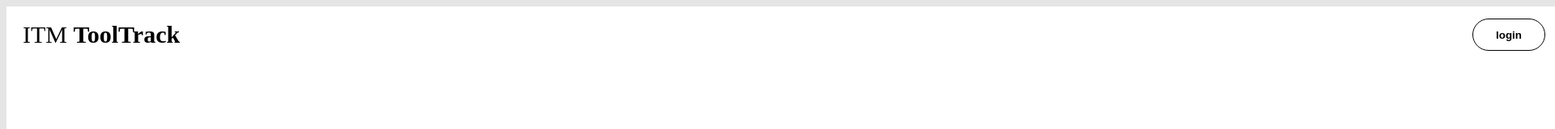
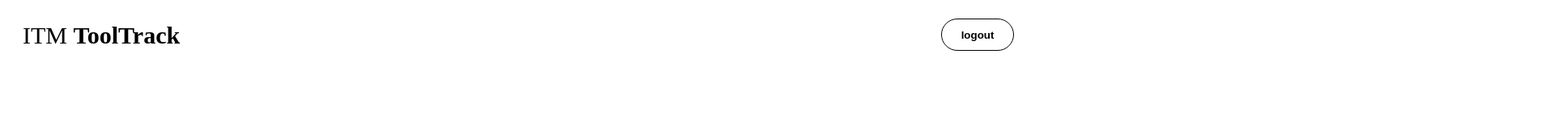
Before and after one commit to kyinn1307/ToolTrack-frontend, a React (Create React App) app: page /roomselection in a window 1280 px wide. Shown: the top 160 px of the page at 81% size, 1920 px wide, since content can reach past the window. Built offline with nearby package versions, Linux system fonts and the light colour scheme.

Commit message:
modify the main button and login button

```diff
--- a/src/BorrowingPage.js
+++ b/src/BorrowingPage.js
@@ -14,7 +14,7 @@ const BorrowingPage = () => {
     blanket: 10,
     medicine: 15,
     earphone: 12,
-    ruler: 20,
+    ruler: 8,
     tissue: 10,
   };
 
@@ -56,7 +56,9 @@ const BorrowingPage = () => {
       <Header isLoggedIn={true} /*onLogoutClick={handleLogoutClick}*/ />{" "}
       {item && (
         <div className="e102_2">
-          <span className="e102_3">Student’s office</span>
+          <span className="e102_3">
+            {from === "office" ? "Office" : "Student Room"}
+          </span>
           <span className="e102_6">{itemName}</span>
           <div
             className="e102_22"
--- a/src/Header.js
+++ b/src/Header.js
@@ -1,27 +1,36 @@
 import React from "react";
 import "../src/styles/header.css";
-import { useNavigate } from "react-router-dom";
+import { useNavigate, useLocation } from "react-router-dom";
 
-const Header = () => {
+const Header = ({ isLoggedIn, onLoginClick, onLogoutClick }) => {
   const navigate = useNavigate();
+  const location = useLocation();
 
-  const handleLoginClick = () => {
-    navigate("/"); // Use navigate to change the route
+  const handleMainButtonClick = () => {
+    if (location.pathname === "/" || location.pathname === "/signup") {
+      navigate("/"); // Navigate to login page
+    } else {
+      navigate("/roomselection"); // Navigate to roomselection page
+    }
   };
+
+  const isLoginPage = location.pathname === "/";
 
   return (
     <div className="e1_4">
-      <span className="e1_7" id="main-button" onClick={handleLoginClick}>
+      <span className="e1_7" id="main-button" onClick={handleMainButtonClick}>
         ITM <b>ToolTrack</b>
       </span>
+      {!isLoginPage && (
         <button
           type="button"
           className="e1_8"
           id="login-button"
-        onClick={handleLoginClick}
+          onClick={isLoggedIn ? onLogoutClick : onLoginClick}
         >
-        login
+          {isLoggedIn ? "logout" : "login"}
         </button>
+      )}
     </div>
   );
 };
--- a/src/ItemBorrowingDatePage.js
+++ b/src/ItemBorrowingDatePage.js
@@ -54,7 +54,7 @@ const ItemBorrowingDatePage = () => {
   const handleConfirmClick = async () => {
     const data = {
       item,
-      quantity: value,
+      quantity: value, // have to modify the variable name
       borrowingDate,
       returningDate,
     };
@@ -87,7 +87,9 @@ const ItemBorrowingDatePage = () => {
       <Header isLoggedIn={true} /*onLogoutClick={handleLogoutClick}*/ />{" "}
       <div className="e102_53">
         <div className="e174_9">
-          <span className="e102_54">Student’s office</span>
+          <span className="e102_54">
+            {from === "office" ? "Office" : "Student Room"}
+          </span>
           <span className="e102_55">
             {item.charAt(0).toUpperCase() + item.slice(1)}
           </span>
--- a/src/styles/SignUp.css
+++ b/src/styles/SignUp.css
@@ -1,58 +1,17 @@
-body {
-  background: #e5e5e5;
-}
-/* header */
-.e1_4 {
-  position: relative;
-  width: 1920px;
-  height: 70px;
-
-  background-color: #ffffff;
-}
-/* website name */
-.e1_7 {
-  position: absolute;
-  width: 198px;
-  height: 37px;
-  left: 20px;
-  top: 16px;
-  font-family: "Kumbh Sans";
-  font-style: normal;
-  font-weight: 400;
-  font-size: 30px;
-  line-height: 37px;
-  color: #000000;
-  cursor: pointer;
-}
-/* login group */
-.e1_8 {
-  box-sizing: border-box;
-  font-weight: bold;
-  position: absolute;
-  width: 90px;
-  height: 40px;
-  left: 1810px;
-  top: 15px;
-  text-align: center;
-  border: 1px solid #000000;
-  border-radius: 20px;
-  cursor: pointer;
-  background-color: #ffffff;
-}
-
 /* main css in SignUp.css */
 .e28_6 {
   overflow: hidden;
   background-color: rgba(255, 255, 255, 1);
-  width: 1920px;
+  width: 100%;
   height: 580px;
   position: absolute;
+  display: flex;
+  justify-content: center;
 }
 .e28_25 {
   width: 964px;
   height: 65px;
   position: absolute;
-  left: 478px;
   top: 220px;
   background-color: rgba(
     217.0000022649765,
@@ -98,7 +57,7 @@ body {
   width: 964px;
   height: 65px;
   position: absolute;
-  left: 478px;
+
   top: 324px;
   background-color: rgba(
     217.0000022649765,
@@ -141,7 +100,7 @@ body {
   width: 275px;
   height: 65px;
   position: absolute;
-  left: 823px;
+
   top: 455px;
   border: 1px solid rgba(0, 0, 0, 1);
   border-top-left-radius: 40px;
@@ -182,6 +141,11 @@ body {
   cursor: pointer;
 }
 
+#signup-form {
+  width: 100%;
+  justify-content: center;
+  display: flex;
+}
 .e28_27 {
   width: 964px;
   height: 65px;
@@ -189,7 +153,7 @@ body {
   justify-content: center; /* 가로 가운데 정렬 */
   align-items: center; /* 세로 가운데 정렬 */
   position: absolute;
-  left: 484px;
+
   top: 116px;
   background-color: rgba(
     217.0000022649765,
@@ -230,7 +194,6 @@ body {
   width: 700px;
   height: 60px;
   position: absolute;
-  left: 611px;
   top: 20px;
   text-align: center;
   font-size: 50px;
--- a/src/styles/borrowing.css
+++ b/src/styles/borrowing.css
@@ -1,45 +1,3 @@
-body {
-  background: #e5e5e5;
-}
-/* header */
-.e1_4 {
-  position: relative;
-  width: 1920px;
-  height: 70px;
-
-  background-color: #ffffff;
-}
-/* website name */
-.e1_7 {
-  position: absolute;
-  width: 198px;
-  height: 37px;
-  left: 20px;
-  top: 16px;
-  font-family: "Kumbh Sans";
-  font-style: normal;
-  font-weight: 400;
-  font-size: 30px;
-  line-height: 37px;
-  color: #000000;
-  cursor: pointer;
-}
-/* css for logout button */
-.e1_9 {
-  box-sizing: border-box;
-  font-weight: bold;
-  position: absolute;
-  width: 90px;
-  height: 40px;
-  left: 1810px;
-  top: 15px;
-  text-align: center;
-  border: 1px solid #000000;
-  border-radius: 20px;
-  cursor: pointer;
-  background-color: #ffffff;
-}
-
 /* main css code in borrowing.css */
 .e102_2 {
   overflow: hidden;
--- a/src/styles/borrowingDate.css
+++ b/src/styles/borrowingDate.css
@@ -1,47 +1,4 @@
-body {
-  background: #e5e5e5;
-}
-/* header */
-.e1_4 {
-  position: relative;
-  width: 1920px;
-  height: 70px;
-
-  background-color: #ffffff;
-}
-/* website name */
-.e1_7 {
-  position: absolute;
-  width: 198px;
-  height: 37px;
-  left: 20px;
-  top: 16px;
-  font-family: "Kumbh Sans";
-  font-style: normal;
-  font-weight: 400;
-  font-size: 30px;
-  line-height: 37px;
-  color: #000000;
-  cursor: pointer;
-}
-/* css for logout button */
-.e1_9 {
-  box-sizing: border-box;
-  font-weight: bold;
-  position: absolute;
-  width: 90px;
-  height: 40px;
-  left: 1810px;
-  top: 15px;
-  text-align: center;
-  border: 1px solid #000000;
-  border-radius: 20px;
-  cursor: pointer;
-  background-color: #ffffff;
-}
-
 /* main css code for borrowingDate.css */
-
 .e102_53 {
   overflow: hidden;
   background-color: rgba(255, 255, 255, 1);
--- a/src/styles/login.css
+++ b/src/styles/login.css
@@ -1,50 +1,8 @@
-body {
-  background: #e5e5e5;
-}
-/* header */
-.e1_4 {
-  position: relative;
-  width: 1920px;
-  height: 70px;
-
-  background-color: #ffffff;
-}
-/* website name */
-.e1_7 {
-  position: absolute;
-  width: 198px;
-  height: 37px;
-  left: 20px;
-  top: 16px;
-  font-family: "Kumbh Sans";
-  font-style: normal;
-  font-weight: 400;
-  font-size: 30px;
-  line-height: 37px;
-  color: #000000;
-  cursor: pointer;
-}
-/* login group */
-.e1_8 {
-  box-sizing: border-box;
-  font-weight: bold;
-  position: absolute;
-  width: 90px;
-  height: 40px;
-  left: 1810px;
-  top: 15px;
-  text-align: center;
-  border: 1px solid #000000;
-  border-radius: 20px;
-  cursor: pointer;
-  background-color: #ffffff;
-}
-
 /* main css in login.css */
 .e1_11 {
   overflow: hidden;
   background-color: rgba(255, 255, 255, 1);
-  width: 1920px;
+  width: 100%;
   height: 580px;
   position: absolute;
 }
--- a/src/styles/office.css
+++ b/src/styles/office.css
@@ -1,46 +1,3 @@
-body {
-  background: #e5e5e5;
-}
-
-/* header */
-.e1_4 {
-  position: relative;
-  width: 1920px;
-  height: 70px;
-  background-color: #ffffff;
-}
-
-/* website name */
-.e1_7 {
-  position: absolute;
-  width: 198px;
-  height: 37px;
-  left: 20px;
-  top: 16px;
-  font-family: "Kumbh Sans";
-  font-style: normal;
-  font-weight: 400;
-  font-size: 30px;
-  line-height: 37px;
-  color: #000000;
-  cursor: pointer;
-}
-/* css for logout button */
-.e1_9 {
-  box-sizing: border-box;
-  font-weight: bold;
-  position: absolute;
-  width: 90px;
-  height: 40px;
-  left: 1810px;
-  top: 15px;
-  text-align: center;
-  border: 1px solid #000000;
-  border-radius: 20px;
-  cursor: pointer;
-  background-color: #ffffff;
-}
-
 /* main css in office.css */
 .e19_14 {
   overflow: hidden;
@@ -73,6 +30,9 @@ body {
   background-size: cover;
   cursor: pointer;
   z-index: 2;
+}
+.e19_16:hover {
+  transform: scale(1.03); /* Slightly enlarge the button on hover */
 }
 
 .e19_17 {
--- a/src/styles/roomSelection.css
+++ b/src/styles/roomSelection.css
@@ -1,53 +1,15 @@
-body {
-  background: #e5e5e5;
-}
-/* header */
-.e1_4 {
-  position: relative;
-  width: 1920px;
-  height: 70px;
-
-  background-color: #ffffff;
-}
-/* website name */
-.e1_7 {
-  position: absolute;
-  width: 198px;
-  height: 37px;
-  left: 20px;
-  top: 16px;
-  font-family: "Kumbh Sans";
-  font-style: normal;
-  font-weight: 400;
-  font-size: 30px;
-  line-height: 37px;
-  color: #000000;
-  cursor: pointer;
-}
-/* css for logout button */
-.e1_9 {
-  box-sizing: border-box;
-  font-weight: bold;
-  position: absolute;
-  width: 90px;
-  height: 40px;
-  left: 1810px;
-  top: 15px;
-  text-align: center;
-  border: 1px solid #000000;
-  border-radius: 20px;
-  cursor: pointer;
-  background-color: #ffffff;
-}
-
 /* main css in roomSelection.css */
 /* css for room selection */
 .e5_74 {
   overflow: hidden;
   background-color: rgba(255, 255, 255, 1);
-  width: 1920px;
+  width: 100%;
   height: 740px;
   position: absolute;
+  display: flex;
+  justify-content: center;
+  align-items: center;
+  flex-direction: column;
 }
 
 /* Original button styles */
@@ -60,8 +22,7 @@ body {
   border-radius: 20px;
   background-size: cover;
   background-position: center;
-  transition: background-color 0.3s, transform 0.3s;
-  position: absolute; /* Ensure that the pseudo-element is positioned relative to the button */
+  transition: transform 0.3s, border 0.3s;
   cursor: pointer;
 }
 
@@ -76,24 +37,19 @@ body {
 }
 
 /* Hover effects */
+.e5_87:hover,
+.e5_88:hover {
+  border: 3px solid #03d703; /* Green border on hover */
+  transform: scale(1.05); /* Slightly enlarge the button on hover */
+}
+
 .e5_87.hovered,
 .e5_88.hovered {
   background-color: rgba(0, 0, 0, 0.5); /* Darker background color on hover */
   cursor: pointer;
 }
 
-.e5_87.hovered::after,
-.e5_88.hovered::after {
-  position: absolute;
-  right: 10px; /* Position arrow to the right inside the button */
-  top: 50%;
-  transform: translateY(-50%);
-  font-size: 1.2em;
-  color: white;
-}
-.e5_87.hovered .e5_96 {
-  display: block;
-}
+.e5_87.hovered .e5_96,
 .e5_88.hovered .e5_97 {
   display: block;
 }
@@ -109,6 +65,7 @@ body {
   font-size: 20px;
   letter-spacing: 0;
 }
+
 .e5_90 {
   color: rgba(0, 0, 0, 1);
   width: 299px;
@@ -120,6 +77,7 @@ body {
   font-size: 50px;
   letter-spacing: 0;
 }
+
 .e5_95 {
   color: rgba(0, 0, 0, 1);
   width: 345px;
@@ -132,7 +90,6 @@ body {
   letter-spacing: 0;
 }
 
-/* css for sign up page */
 .e28_34 {
   color: rgba(0, 0, 0, 1);
   width: 244px;
@@ -144,6 +101,7 @@ body {
   font-size: 24px;
   letter-spacing: 0;
 }
+
 .e8_109 {
   width: 150px;
   height: 40px;
@@ -151,6 +109,7 @@ body {
   left: 977px;
   top: 560px;
 }
+
 .e8_108 {
   width: 150px;
   height: 40px;
@@ -158,6 +117,7 @@ body {
   left: 0px;
   top: 0px;
 }
+
 .e8_105 {
   background-color: rgba(
     190.0000038743019,
@@ -175,6 +135,7 @@ body {
   border-bottom-left-radius: 20px;
   border-bottom-right-radius: 20px;
 }
+
 .e8_107 {
   color: rgba(255, 255, 255, 1);
   width: 52px;
@@ -187,6 +148,7 @@ body {
   font-size: 20px;
   letter-spacing: 0;
 }
+
 .e8_110 {
   width: 186px;
   height: 40px;
@@ -194,6 +156,7 @@ body {
   left: 1335px;
   top: 560px;
 }
+
 .e8_111 {
   width: 186px;
   height: 40px;
@@ -201,6 +164,7 @@ body {
   left: 0px;
   top: 0px;
 }
+
 .e8_112 {
   background-color: rgba(
     106.00000128149986,
@@ -218,6 +182,7 @@ body {
   border-bottom-left-radius: 20px;
   border-bottom-right-radius: 20px;
 }
+
 .e8_113 {
   color: rgba(255, 255, 255, 1);
   width: 126px;
@@ -230,6 +195,7 @@ body {
   font-size: 20px;
   letter-spacing: 0;
 }
+
 .e32_81 {
   width: 78px;
   height: 25px;
@@ -237,6 +203,7 @@ body {
   left: 675px;
   top: 120px;
 }
+
 .e32_79 {
   color: rgba(0, 0, 0, 1);
   width: 50px;
@@ -249,6 +216,7 @@ body {
   font-size: 12px;
   letter-spacing: 0;
 }
+
 .e32_80 {
   border: 1px solid rgba(0, 0, 0, 1);
   width: 78px;
@@ -260,12 +228,6 @@ body {
   border-top-right-radius: 40px;
   border-bottom-left-radius: 40px;
   border-bottom-right-radius: 40px;
-}
-
-#office-button.hovered,
-#student-room-button.hovered {
-  background-color: #555; /* Darker background color on hover */
-  cursor: pointer;
 }
 
 .e5_96 {
--- a/src/styles/studentRoom.css
+++ b/src/styles/studentRoom.css
@@ -1,45 +1,3 @@
-body {
-  background: #e5e5e5;
-}
-
-/* header */
-.e1_4 {
-  position: relative;
-  width: 1920px;
-  height: 70px;
-  background-color: #ffffff;
-}
-
-/* website name */
-.e1_7 {
-  position: absolute;
-  width: 198px;
-  height: 37px;
-  left: 20px;
-  top: 16px;
-  font-family: "Kumbh Sans";
-  font-style: normal;
-  font-weight: 400;
-  font-size: 30px;
-  line-height: 37px;
-  color: #000000;
-  cursor: pointer;
-}
-.e1_9 {
-  box-sizing: border-box;
-  font-weight: bold;
-  position: absolute;
-  width: 90px;
-  height: 40px;
-  left: 1810px;
-  top: 15px;
-  text-align: center;
-  border: 1px solid #000000;
-  border-radius: 20px;
-  cursor: pointer;
-  background-color: #ffffff;
-}
-
 /* main css in studentRoom.css */
 .e28_45 {
   overflow: hidden;
@@ -71,6 +29,9 @@ body {
   background-size: cover;
   cursor: pointer;
   z-index: 2;
+}
+.e28_47:hover {
+  transform: scale(1.03); /* Slightly enlarge the button on hover */
 }
 
 .e28_48 {
```
Also changed, not shown: src/LoginPage.js (+15 -12 lines). Lines whose indentation alone changed are shown as unchanged.
